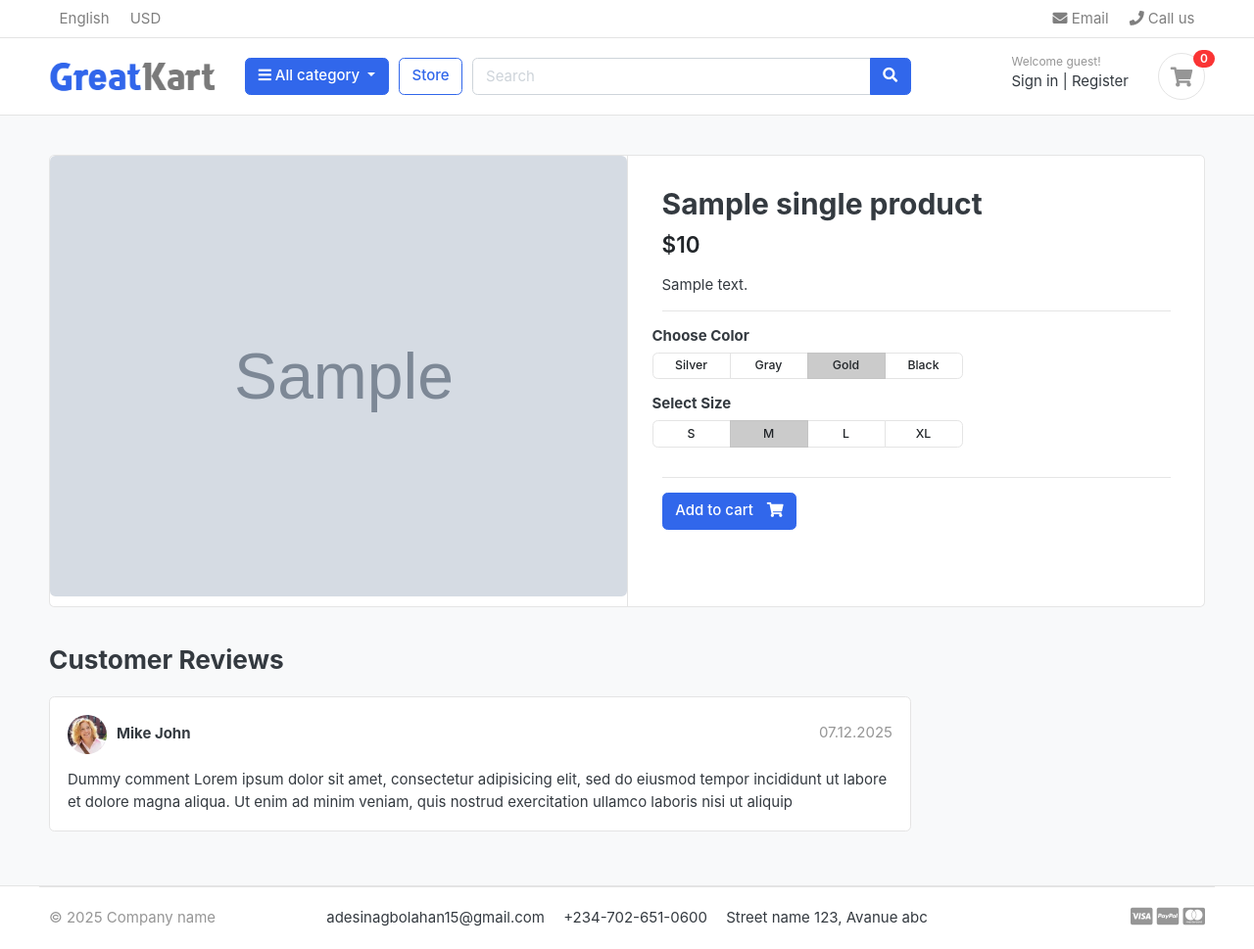
After one commit to Gbolahan15/Ecommerce-Website, a Django app: template templates/store/product_detail.html in a window 1280 px wide. The commit adds this page. Shown: the whole page at 98% size. Run offline with Django 5.2, Linux system fonts and the light colour scheme; the template is opened without the code that fills it: most values are stand-ins (such as "Sample title", 1, 10 or a date in 2020); grey boxes marked "Sample" are stand-in pictures; some libraries are stand-ins or nearby versions; some web fonts are replaced.

Commit message:
Display Category on store page and set up product detail pages using slugs

```diff
--- a/store/urls.py
+++ b/store/urls.py
@@ -4,4 +4,6 @@ from . import views
 urlpatterns = [
     path('', views.store, name="store"),
     path('<slug:category_slug>/', views.store, name="products_by_category"),
+    path('<slug:category_slug>/<slug:product_slug>/',
+         views.product_detail, name="products_detail"),
 ]
--- a/templates/includes/footer.html
+++ b/templates/includes/footer.html
@@ -3,11 +3,11 @@
 	<div class="container">
 		<section class="footer-bottom border-top row">
 			<div class="col-md-2">
-				<p class="text-muted"> &copy 2019 Company name </p>
+				<p class="text-muted"> &copy 2025 Company name </p>
 			</div>
 			<div class="col-md-8 text-md-center">
-				<span  class="px-2">info@pixsellz.io</span>
-				<span  class="px-2">+879-332-9375</span>
+				<span  class="px-2">adesinagbolahan15@gmail.com</span>
+				<span  class="px-2">+234-702-651-0600</span>
 				<span  class="px-2">Street name 123, Avanue abc</span>
 			</div>
 			<div class="col-md-2 text-md-right text-muted">
--- a/templates/includes/navbar.html
+++ b/templates/includes/navbar.html
@@ -37,6 +37,7 @@
 				<i class="fa fa-bars"></i> All category
 			</button>
 			<div class="dropdown-menu">
+				<a class="dropdown-item" href="{% url 'store' %}">All Products</a>
 				{% for category in links %}
 				<a class="dropdown-item" href="{{ category.get_url }}">{{ category.category_name }}</a>
 				{% endfor %}
--- /dev/null
+++ b/templates/store/product_detail.html
@@ -0,0 +1,117 @@
+{% extends 'base.html' %}
+{% load static %}
+
+{% block content %}
+
+<section class="section-content padding-y bg">
+<div class="container">
+
+<!-- ============================ COMPONENT 1 ================================= -->
+<div class="card">
+	<div class="row no-gutters">
+		<aside class="col-md-6">
+<article class="gallery-wrap">
+	<div class="img-big-wrap">
+	   <a href="#"><img src="{{ single_product.images.url }}"></a>
+	</div> <!-- img-big-wrap.// -->
+
+</article> <!-- gallery-wrap .end// -->
+		</aside>
+		<main class="col-md-6 border-left">
+<article class="content-body">
+
+<h2 class="title">{{ single_product.product_name }}</h2>
+
+<div class="mb-3">
+	<var class="price h4">${{ single_product.price }}</var>
+</div>
+
+<p>{{ single_product.description }}</p>
+
+
+<hr>
+	<div class="row">
+		<div class="item-option-select">
+			<h6>Choose Color</h6>
+			<div class="btn-group btn-group-sm btn-group-toggle" data-toggle="buttons">
+			  <label class="btn btn-light">
+			    <input type="radio" name="radio_color"> Silver
+			  </label>
+			  <label class="btn btn-light">
+			    <input type="radio" name="radio_color" > Gray
+			  </label>
+			  <label class="btn btn-light active">
+			    <input type="radio" name="radio_color checked"> Gold
+			  </label>
+			  <label class="btn btn-light">
+			    <input type="radio" name="radio_color"> Black
+			  </label>
+			</div>
+		</div>
+	</div> <!-- row.// -->
+	<div class="row">
+		<div class="item-option-select">
+			<h6>Select Size</h6>
+			<div class="btn-group btn-group-sm btn-group-toggle" data-toggle="buttons">
+			  <label class="btn btn-light">
+			    <input type="radio" name="radio_color"> S
+			  </label>
+			  <label class="btn btn-light active">
+			    <input type="radio" name="radio_color" checked> M
+			  </label>
+			  <label class="btn btn-light">
+			    <input type="radio" name="radio_color"> L
+			  </label>
+			  <label class="btn btn-light">
+			    <input type="radio" name="radio_color"> XL
+			  </label>
+			</div>
+		</div>
+	</div> <!-- row.// -->
+	<hr>
+	<a href="./product-detail.html" class="btn  btn-primary"> <span class="text">Add to cart</span> <i class="fas fa-shopping-cart"></i>  </a>
+</article> <!-- product-info-aside .// -->
+		</main> <!-- col.// -->
+	</div> <!-- row.// -->
+</div> <!-- card.// -->
+<!-- ============================ COMPONENT 1 END .// ================================= -->
+
+<br>
+
+<div class="row">
+			<div class="col-md-9">
+
+	<header class="section-heading">
+		<h3>Customer Reviews </h3>
+
+	</header>
+
+	<article class="box mb-3">
+		<div class="icontext w-100">
+			<img src="{% static './images/avatars/avatar1.jpg' %}" class="img-xs icon rounded-circle">
+			<div class="text">
+				<span class="date text-muted float-md-right">07.12.2025 </span>
+				<h6 class="mb-1">Mike John </h6>
+
+			</div>
+		</div> <!-- icontext.// -->
+		<div class="mt-3">
+			<p>
+				Dummy comment Lorem ipsum dolor sit amet, consectetur adipisicing elit, sed do eiusmod
+				tempor incididunt ut labore et dolore magna aliqua. Ut enim ad minim veniam,
+				quis nostrud exercitation ullamco laboris nisi ut aliquip
+			</p>
+		</div>
+	</article>
+
+
+
+	</div> <!-- col.// -->
+</div> <!-- row.// -->
+
+
+</div> <!-- container .//  -->
+</section>
+<!-- ========================= SECTION CONTENT END// ========================= -->
+
+{% endblock %}
```
Also changed, not shown: store/views.py (+9 -0 lines), templates/store/store.html (+4 -7 lines).
